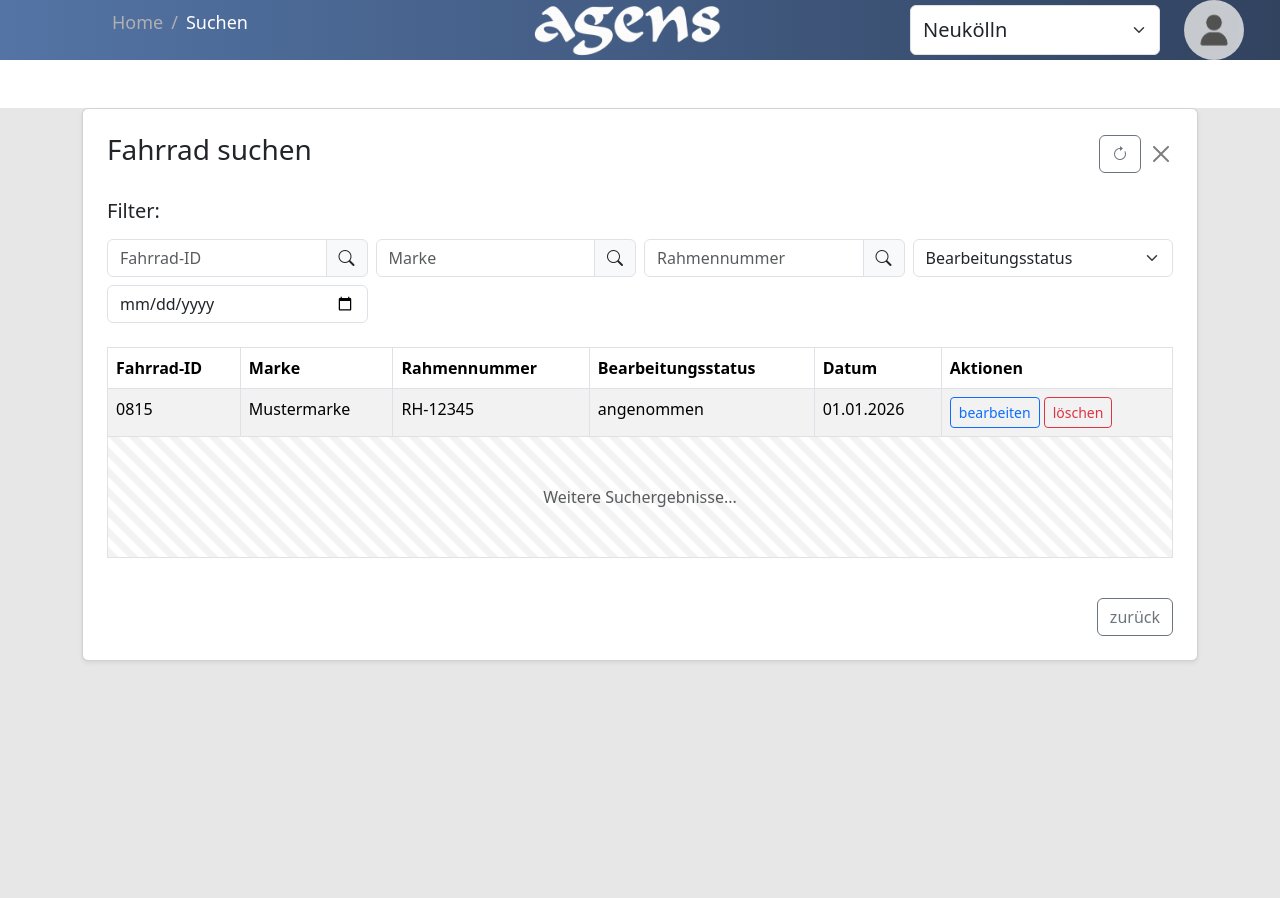
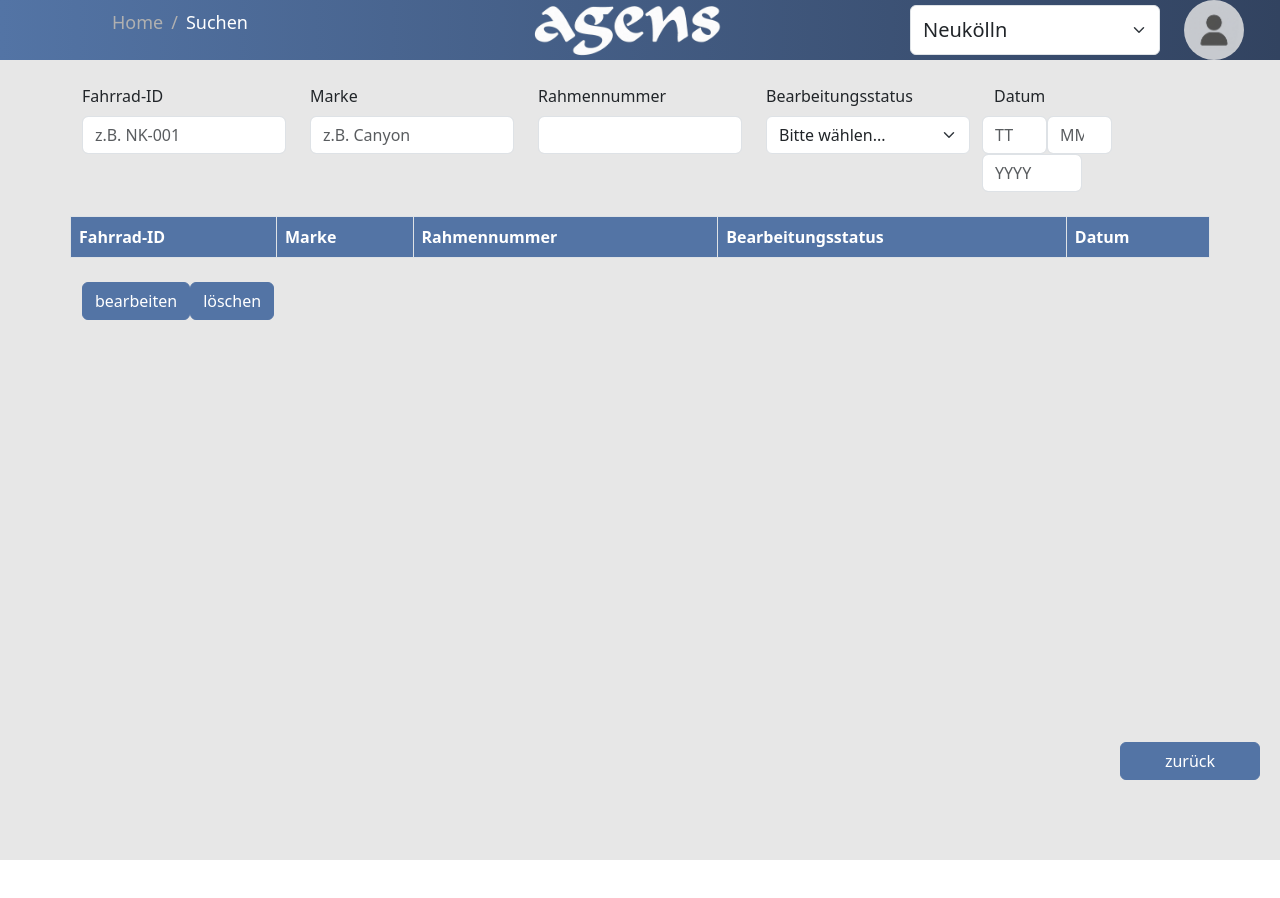
Before and after one commit to pladde/albbw-agens-project, a React app in the folder Frontend/: page /suchen in a window 1280 px wide. Shown: the top 898 px of the page. After the commit the page ends 860 px from the top, so only its background shows below. Built offline with nearby package versions, Linux system fonts and the light colour scheme; the HTML template or start-up script is replaced by a standard one.

Commit message:
Designumsetzung nach mockUp

```diff
--- a/Frontend/src/pages/SearchFahrrad.tsx
+++ b/Frontend/src/pages/SearchFahrrad.tsx
@@ -1,139 +1,112 @@
-import { useState } from 'react';
+import { useState, useEffect } from 'react';
 import { Container, Card, Form, Row, Col, InputGroup, Table, Button, Modal } from 'react-bootstrap';
 import { useNavigate } from 'react-router-dom';
+import '../assets/css/custom-style.css';
 import 'bootstrap-icons/font/bootstrap-icons.css';
 
 export const SearchFahrrad = () => {
   const navigate = useNavigate();
 
-  // State, um zu steuern, ob das Lösch-Fenster sichtbar ist oder nicht
-  const [showDeleteModal, setShowDeleteModal] = useState(false);
+  return (
+    <Container className='py-4'>
 
-  // Funktionen zum Öffnen und Schließen des Modals
-  const handleCloseModal = () => setShowDeleteModal(false);
-  const handleShowModal = () => setShowDeleteModal(true);
-
-  return (
-    <Container className="mt-5">
-      <Card className="p-4 shadow-sm">
-        {/* --- Kopfzeile --- */}
-        <div className="d-flex justify-content-between align-items-center mb-4">
-          <h3>Fahrrad suchen</h3>
-          <div>
-            {/* Buttons für refresh und schließen */}
-            <Button variant="outline-secondary" className="me-2"><i className="bi bi-arrow-clockwise"></i></Button>
-            <Button variant="close" onClick={() => navigate('/')} />
-          </div>
-        </div>
-
-        {/* --- Filter --- */}
-        <Form className="mb-4">
-          <h5 className="mb-3">Filter:</h5>
-          <Row className="g-2"> {/* abstand zwischen den cols*/}
-
-            {/* Fahrrad-ID */}
-            <Col md={3}>
-              <InputGroup>
-                <Form.Control placeholder="Fahrrad-ID" />
-                <InputGroup.Text><i className="bi bi-search"></i></InputGroup.Text>
-              </InputGroup>
+      {/* // #region Suchfilter-Bereich */}
+      <Row>
+        <Col>
+        <Form.Group>
+          <Form.Label>
+            Fahrrad-ID
+          </Form.Label>
+          <Form.Control placeholder='z.B. NK-001'>
+          </Form.Control>
+        </Form.Group>
         </Col>
 
-            {/* Marke */}
-            <Col md={3}>
-              <InputGroup>
-                <Form.Control placeholder="Marke" />
-                <InputGroup.Text><i className="bi bi-search"></i></InputGroup.Text>
-              </InputGroup>
+        <Col>
+          <Form.Group>
+            <Form.Label>
+              Marke
+            </Form.Label>
+            <Form.Control placeholder='z.B. Canyon'>
+            </Form.Control>
+          </Form.Group>
         </Col>
 
-             {/* Rahmennummer */}
-             <Col md={3}>
-              <InputGroup>
-                <Form.Control placeholder="Rahmennummer" />
-                <InputGroup.Text><i className="bi bi-search"></i></InputGroup.Text>
-              </InputGroup>
+        <Col>
+          <Form.Group>
+            <Form.Label>
+              Rahmennummer
+            </Form.Label>
+            <Form.Control>
+            </Form.Control>
+          </Form.Group>
         </Col>
 
-            {/* Bearbeitungsstatus */}
-            <Col md={3}>
+        <Col>
+          <Form.Group>
+            <Form.Label>
+              Bearbeitungsstatus
+            </Form.Label>
             <Form.Select>
-                <option>Bearbeitungsstatus</option>
-                <option value="angenommen">angenommen</option>
-                <option value="in_bearbeitung">in Bearbeitung</option>
-                 <option value="fertig">fertig</option>
+              <option value={0} hidden >Bitte wählen...</option>
+              <option value={1}>platzhalter1</option>
             </Form.Select>
+          </Form.Group>
         </Col>
 
-            {/* Datum */}
-             <Col md={3} className="mt-2">
-              <Form.Control type="date" />
+        <Col>
+          <Form.Group>
+            <Form.Label>
+              Datum
+            </Form.Label>
+            <Row>
+              <Form.Control type='number' placeholder='TT' style={{width: '65px'}}></Form.Control>
+              <Form.Control type='number' placeholder='MM' style={{width: '65px'}}></Form.Control>
+              <Form.Control type='number' placeholder='YYYY' style={{width: '100px'}}></Form.Control>
+            </Row>
+          </Form.Group>
         </Col>
       </Row>
-        </Form>
+      {/* // #endregion */}
 
-        {/* --- Ergebnistabelle --- */}
-        <Table striped bordered hover responsive>
+      {/* // #region Tabellen-Bereich (Inhalt der Datenbank) */}
+      <Row>
+        <Table striped bordered hover className='my-4'>
           <thead>
             <tr>
-              <th>Fahrrad-ID</th>
-              <th>Marke</th>
-              <th>Rahmennummer</th>
-              <th>Bearbeitungsstatus</th>
-              <th>Datum</th>
-              <th>Aktionen</th>
+              <th className='agens-theme-blue'>Fahrrad-ID</th>
+              <th className='agens-theme-blue'>Marke</th>
+              <th className='agens-theme-blue'>Rahmennummer</th>
+              <th className='agens-theme-blue'>Bearbeitungsstatus</th>
+              <th className='agens-theme-blue'>Datum</th>
             </tr>
           </thead>
-          <tbody>
-            {/* nur eine beispielzeile. Hier werden später die gefundenen Daten eingetragen */}
-            <tr>
-              <td>0815</td>
-              <td>Mustermarke</td>
-              <td>RH-12345</td>
-              <td>angenommen</td>
-              <td>01.01.2026</td>
-              <td>
-                <Button variant="outline-primary" size="sm" className="me-1">bearbeiten</Button>
-                {/* bei klick auf löschen öffnet sich das Dialogfenster */}
-                <Button variant="outline-danger" size="sm" onClick={handleShowModal}>löschen</Button>
-              </td>
-            </tr>
-             {/* weitere Ergebnisse */}
-             <tr>
-                <td colSpan={6} className="text-center text-muted p-5" style={{backgroundImage: 'linear-gradient(45deg, #f3f3f3 25%, transparent 25%, transparent 50%, #f3f3f3 50%, #f3f3f3 75%, transparent 75%, transparent)', backgroundSize: '20px 20px'}}>
-                   Weitere Suchergebnisse...
-                </td>
-             </tr>
-          </tbody>
         </Table>
+      </Row>
+      {/* // #endregion */}
 
-        {/* --- zurück --- */}
-        <div className="d-flex justify-content-end mt-4">
-          <Button variant="outline-secondary" onClick={() => navigate('/')}>
-            zurück
+      {/* // #region Tabellen-Bereich (Inhalt der Datenbank) */}
+      <Form.Group className=''>
+        <Button className='agens-button-primary'>
+          bearbeiten
         </Button>
-        </div>
-      </Card>
+        <Button className='agens-button-primary'>
+          löschen
+        </Button>
+      </Form.Group>
+      {/* // #endregion */}
 
-      {/* --- Das Lösch-Dialogfenster --- */}
-      {/* 'show' steuert die Sichtbarkeit, 'onHide' wird beim Schließen aufgerufen */}
-      <Modal show={showDeleteModal} onHide={handleCloseModal} centered>
-        <Modal.Header closeButton>
-          <Modal.Title>Löschen bestätigen</Modal.Title>
-        </Modal.Header>
-        <Modal.Body>
-          Das Fahrrad mit der ID 0815 wird unwiderruflich gelöscht. Sind Sie sicher?
-        </Modal.Body>
-        <Modal.Footer>
-          <Button variant="secondary" onClick={handleCloseModal}>
-            Cancel
+      <Button
+        className='agens-button-primary'
+        style={{
+          position: 'fixed',
+          bottom: '20px',
+          right: '20px',
+          width: '140px'
+        }}
+        onClick={() => {navigate('/')}}
+        >zurück
       </Button>
-          {/* lösch-aufruf an das backend */}
-          <Button variant="danger" onClick={handleCloseModal}>
-            Ok
-          </Button>
-        </Modal.Footer>
-      </Modal>
     </Container>
   );
 };
```
Lines whose indentation alone changed are shown as unchanged.
